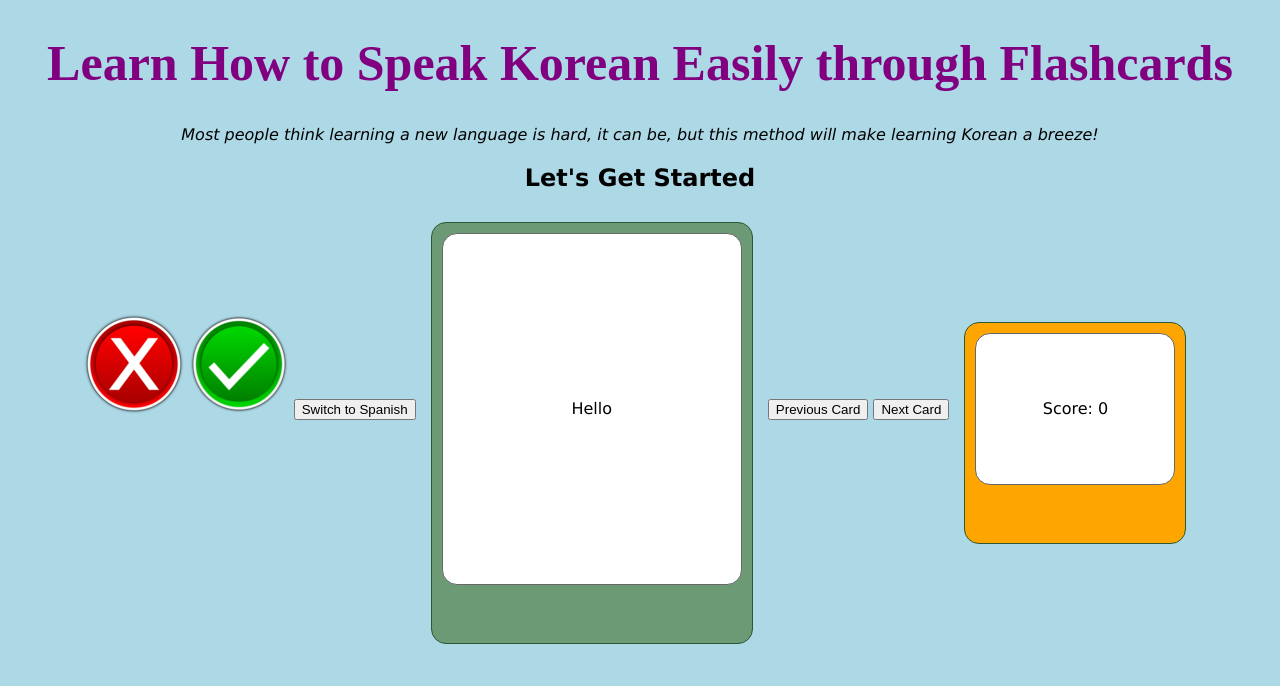
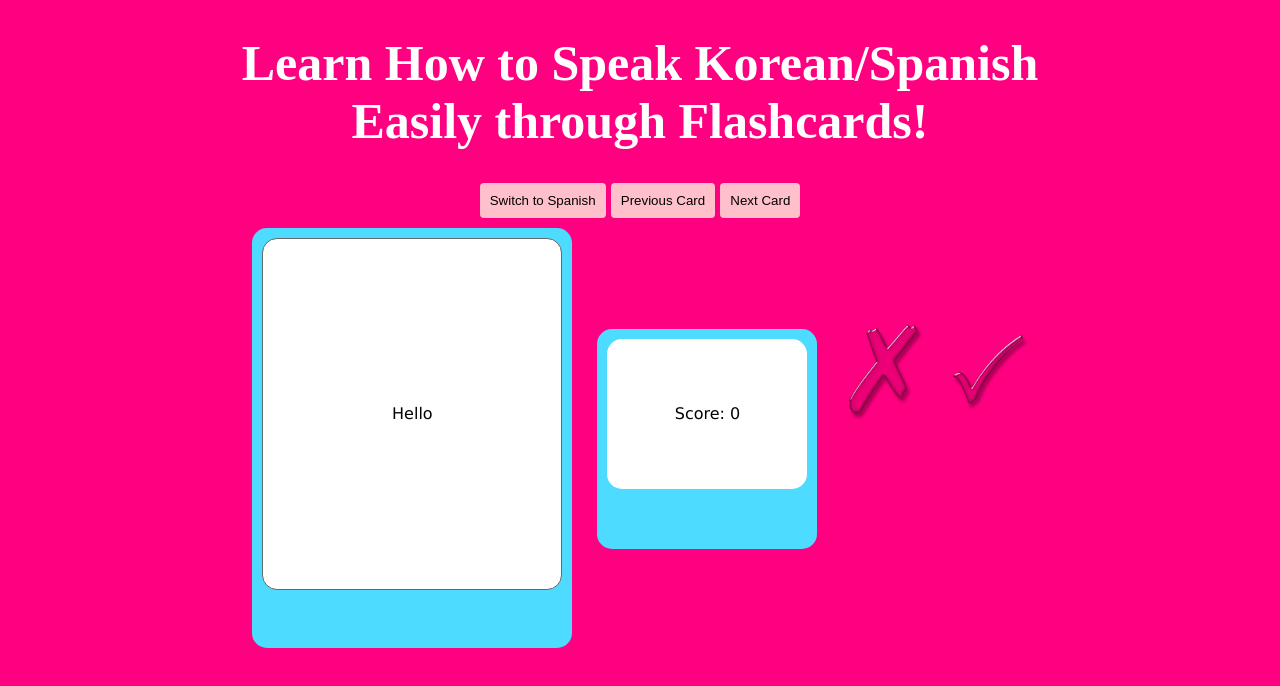
Before and after one commit to zanehmw/project1, a plain HTML site: page index.html in a window 1280 px wide. Drawn offline with Linux system fonts and the light colour scheme.

Commit message:
changed style

```diff
--- a/css/style.css
+++ b/css/style.css
@@ -1,19 +1,31 @@
+
 body {
   font-family: Verdana, sans-serif;
   margin: 0px auto;
   text-align: center;
-  background-color: lightblue;
+  background-color: #FF0080;
+  max-width: 900px;
 }
 
 h1 {
-  color: purple;
+  text-align: center;
+  color: white;
   font-family: 'copperplate';
   font-size: 50px;
 }
+button{
+  padding: 10px;
+  border-radius: 4px;
+  background-color: pink;
+  border: lightblue;
+}
 
+#incorrectButton, #correctButton{
+  height: 100px;
+  width: 100px;
+}
 .stage {
-  background-color: #6C9A74;
-  border: 1px solid #295A33;
+  background-color: #4ddbff;
   border-radius: 15px;
   display: inline-block;
   margin: 10px;
@@ -33,8 +45,7 @@ h1 {
 }
 
 .board {
-  background-color: orange;
-  border: 1px solid #295A33;
+  background-color: #4ddbff;
   border-radius: 15px;
   display: inline-block;
   margin: 10px;
@@ -46,9 +57,11 @@ h1 {
 
 .scoreplace {
   background-color: white;
-  border: 1px solid #676767;
   border-radius: 15px;
   padding: 25px 0px;
   height: 100px;
   line-height: 100px;
 }
+.buttons{
+
+}
--- a/index.html
+++ b/index.html
@@ -8,22 +8,21 @@
 </head>
 
 <body>
-  <h1>Learn How to Speak Korean Easily through Flashcards</h1>
+  <h1>Learn How to Speak Korean/Spanish Easily through Flashcards!</h1>
 
-  <p><i>Most people think learning a new language is hard, it can be, but this method will make learning Korean a breeze!</i></p>
-
-  <h2>Let's Get Started</h2>
-  <img src="assets/incorrect.png" id="incorrectButton" alt="incorrectButton">
-  <img src="assets/correct.png" id="correctButton" alt="correctButton">
-  <button id="spanishButton">Switch to Spanish</button>
+  <div class="buttons">
+    <button id="spanishButton">Switch to Spanish</button>
+    <button type="button" id="previousButton" value="Previous Card">Previous Card</button>
+    <button type="button" id="nextButton" value="Next Card">Next Card</button>
+  </div>
   <div class="stage">
     <div class="card" id="flash_card"></div>
   </div>
-  <input type="button" id="previousButton" value="Previous Card" />
-  <input type="button" id="nextButton" value="Next Card" />
   <div class="board">
     <div class="scoreplace" id="scoreplace"></div>
   </div>
+  <img src="assets/newx.png" id="incorrectButton" alt="incorrectButton">
+  <img src="assets/newcheck.png" id="correctButton" alt="correctButton">
   <script src="js/deck.js"></script>
   <script src="js/script.js"></script>
 </body>
```
Also changed, not shown: assets/ blackcheck.png (added), assets/newcheck.png (added), assets/newx.png (added).
